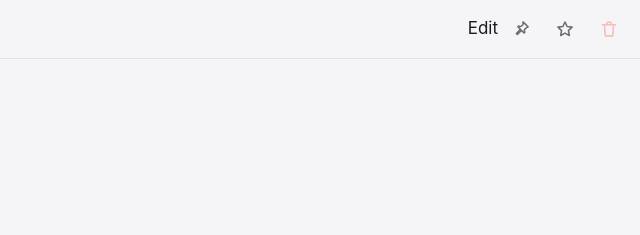
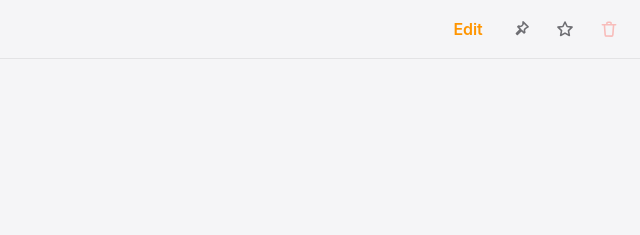
Before and after one commit to zaydhub/noter, a plain HTML site: page index.html in a window 1280 px wide. Both pictures are taken after a click on the button "Create new note". Shown: the top 235 px of the page, 640-1280 px from the left. Drawn offline with Linux system fonts and the light colour scheme.

Commit message:
Update styles.css

```diff
--- a/css/styles.css
+++ b/css/styles.css
@@ -668,6 +668,22 @@ html[data-theme="dark"] .seg[aria-checked="true"] { background: var(--surface-pr
 .icon-btn--danger { color: var(--danger); }
 .icon-btn--danger[disabled] { opacity: .3; pointer-events: none; }
 
+.text-btn {
+  min-width: 60px;
+  height: 42px;
+  padding: 0 14px;
+  border-radius: 12px;
+  font-size: 16px;
+  font-weight: 600;
+  letter-spacing: -0.01em;
+  color: var(--accent);
+  display: inline-flex;
+  align-items: center;
+  justify-content: center;
+  transition: background .14s ease, transform .16s var(--ease);
+}
+.text-btn:active { background: var(--accent-soft); transform: scale(.95); }
+
 .editor-body {
   flex: 1 1 auto;
   min-height: 0;
@@ -702,6 +718,18 @@ html[data-theme="dark"] .seg[aria-checked="true"] { background: var(--surface-pr
   -webkit-overflow-scrolling: touch;
 }
 .editor-content::placeholder { color: var(--text-3); }
+
+/* View mode — text is selectable, but the caret is hidden and there
+   is no focus ring to make it obvious the note is read-only. */
+.editor.is-view-mode .editor-title,
+.editor.is-view-mode .editor-content {
+  cursor: text;
+}
+.editor.is-view-mode .editor-title:empty::before,
+.editor.is-view-mode .editor-content:empty::before {
+  content: attr(data-placeholder);
+  color: var(--text-3);
+}
 
 .editor-foot {
   flex: none;
```
